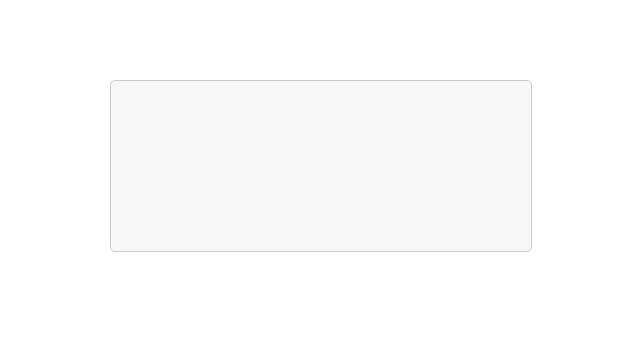
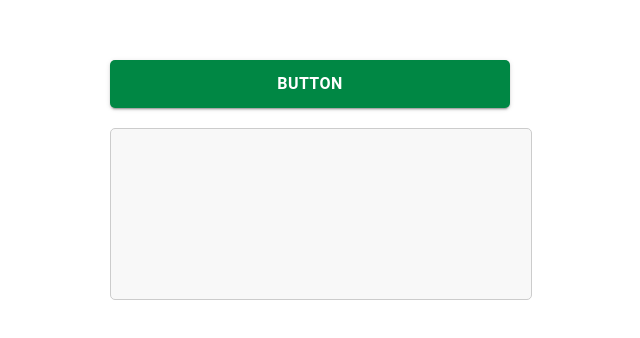
Before and after one commit to Nurseit03/speech-app, a React (Create React App) app: page / in a window 1280 px wide. Shown: the part 140-478 px from the top of the page, without its empty margins (330-970 px from the left). Built offline with nearby package versions, Linux system fonts and the light colour scheme.

Commit message:
create custom button

```diff
--- /dev/null
+++ b/src/components/ui/Button.tsx
@@ -0,0 +1,78 @@
+import { forwardRef } from "react";
+import { Button as MUIButton, ButtonProps, CircularProgress } from "@mui/material";
+import { lighten } from "@mui/material/styles";
+
+interface IButtonProps extends Omit<ButtonProps, "component"> {
+  buttonType?: "primary" | "secondary" | "danger" | "warning";
+  loading?: boolean;
+  progressStyles?: any;
+  component?: "button" | "label";
+}
+
+const Button: React.ForwardRefRenderFunction<HTMLButtonElement, IButtonProps> = (props, ref) => {
+  const {
+    variant = "contained",
+    buttonType = "primary",
+    sx,
+    loading = false,
+    disabled = false,
+    progressStyles,
+    children,
+    ...rest
+  } = props;
+
+  const renderSwitch = (param: string) => {
+    switch (param) {
+      case "primary":
+        return "#1BAA75";
+      case "secondary":
+        return "#3F5984";
+      case "danger":
+        return "#ff5555";
+      case "warning":
+        return "#ffc107";
+      default:
+        return "#1BAA75";
+    }
+  };
+
+  const buttonDefaultStyles = {
+    borderRadius: 0,
+    fontSize: "16px",
+    fontWeight: "600",
+    ":hover": {
+      bgcolor: "#1BAA75",
+    },
+  };
+
+  const buttonStyles =
+    variant === "contained"
+      ? {
+          backgroundColor: renderSwitch(buttonType),
+          color: "#fff",
+          "&:hover": {
+            backgroundColor: lighten(renderSwitch(buttonType), 0.15),
+          },
+        }
+      : {
+          borderColor: renderSwitch(buttonType),
+          color: renderSwitch(buttonType),
+          "&:hover": {
+            backgroundColor: lighten(renderSwitch(buttonType), 0.15),
+          },
+        };
+
+  const mergedStyles = { ...buttonDefaultStyles, ...buttonStyles, ...sx };
+
+  return (
+    <MUIButton {...rest} ref={ref} sx={mergedStyles} disabled={loading || disabled} fullWidth variant={variant}>
+      {loading ? (
+        <CircularProgress color="inherit" style={{ width: "28px", height: "28px", ...progressStyles }} />
+      ) : (
+        children
+      )}
+    </MUIButton>
+  );
+};
+
+export default forwardRef<HTMLButtonElement, IButtonProps>(Button);
--- a/src/components/voice-input/index.tsx
+++ b/src/components/voice-input/index.tsx
@@ -1,18 +1,33 @@
-import React, { useState } from "react";
+import { Box } from "@mui/material";
+import { useState } from "react";
+import Button from "../ui/Button";
 
 export const VoiceInput = () => {
   const [textInput, setTextInput] = useState("");
 
   return (
-    <div
-      style={{
+    <Box
+      sx={{
         display: "block",
         margin: "0 auto",
-        width: "400px",
+        width: { xs: "100%", md: "400px" },
         textAlign: "center",
         marginTop: "200px",
       }}
     >
+      <Button
+        sx={{
+          backgroundColor: "#008744",
+          color: "white",
+          padding: "10px 20px",
+          border: "none",
+          borderRadius: "5px",
+          cursor: "pointer",
+          transition: "background-color 0.3 ease",
+        }}
+      >
+        Button
+      </Button>
       <textarea
         style={{
           marginTop: "20px",
@@ -31,6 +46,6 @@ export const VoiceInput = () => {
           setTextInput(e.target.value);
         }}
       />
-    </div>
+    </Box>
   );
 };
```
